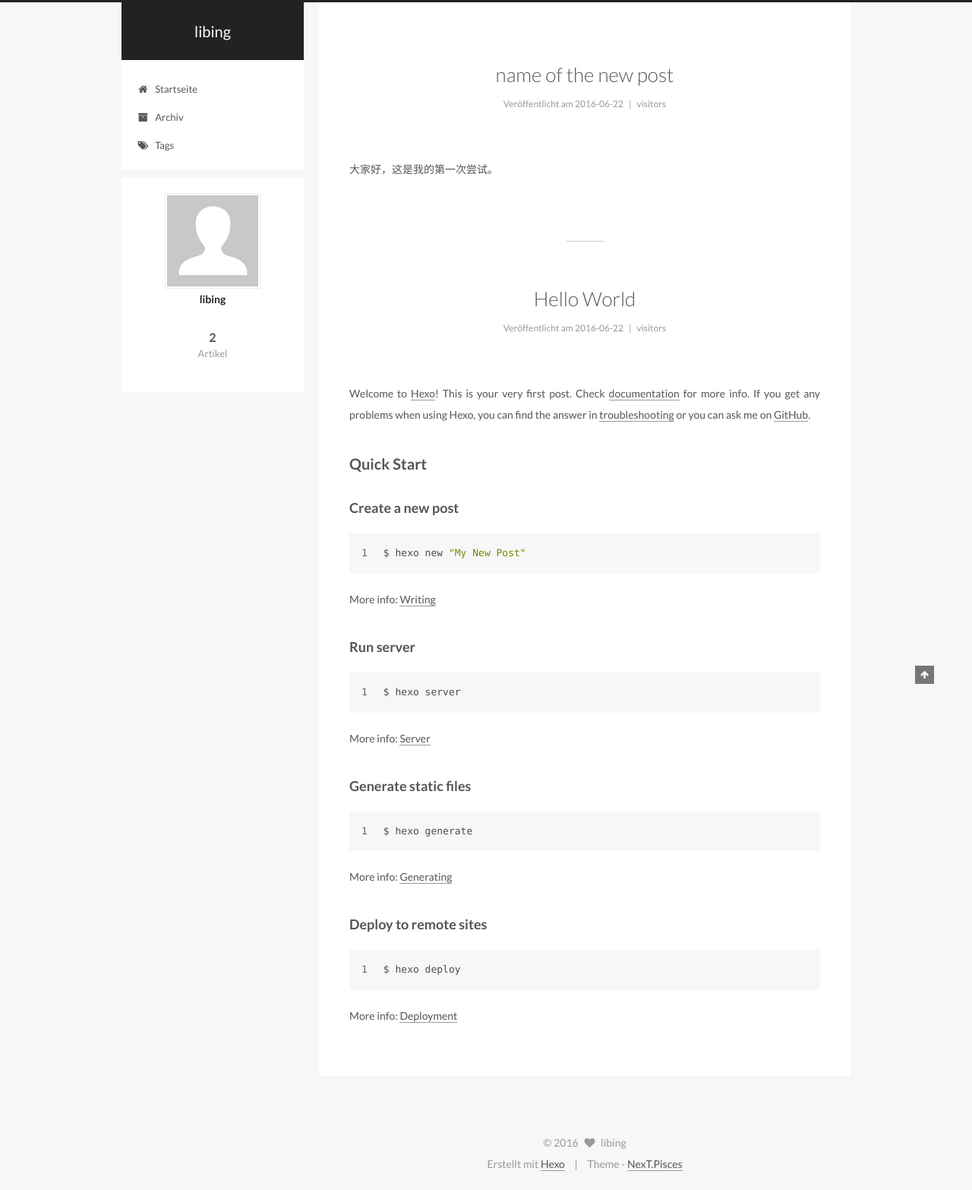
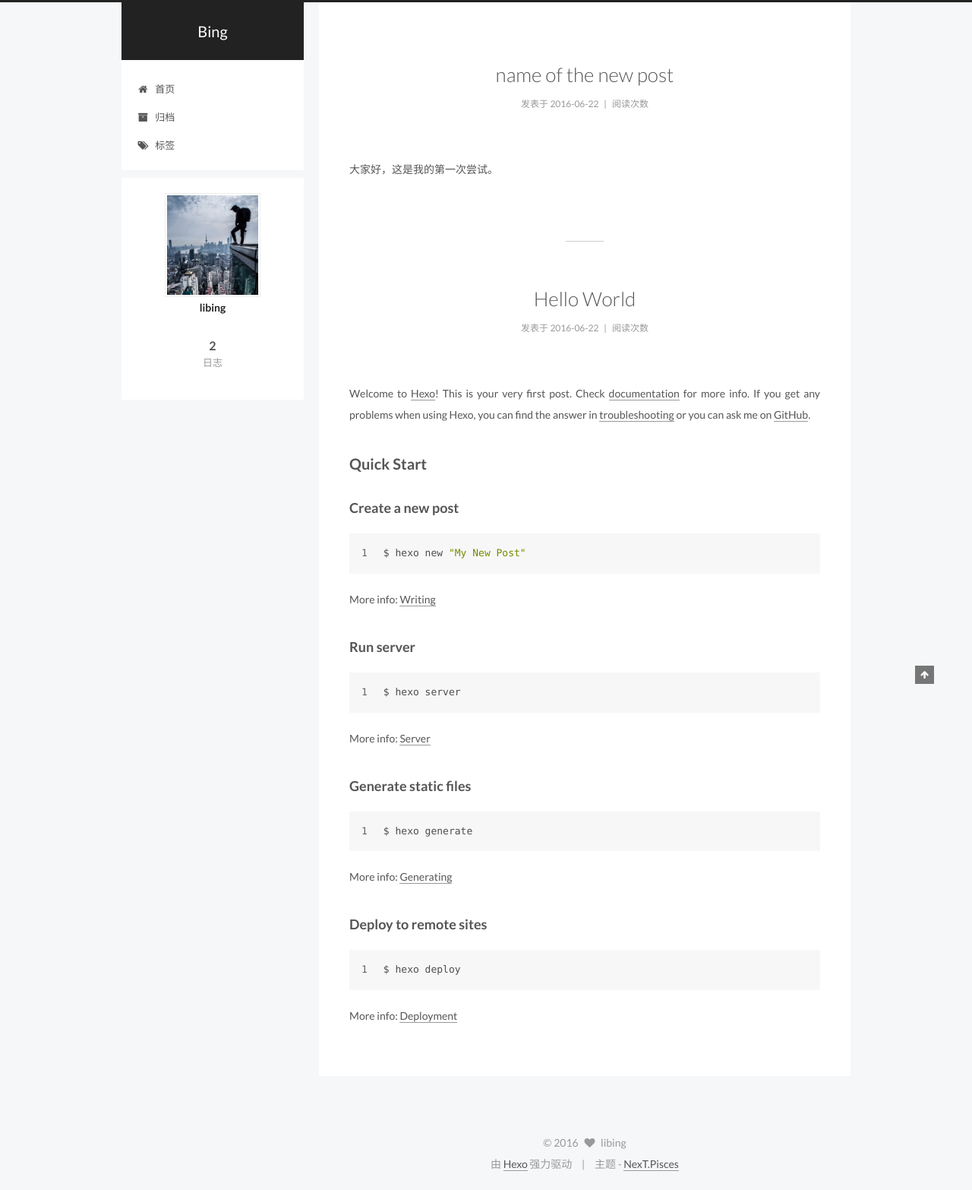
Before and after one commit to libing199208/libing199208.github.io, a plain HTML site: page index.html in a window 1280 px wide. Shown: the whole page at 76% size. Drawn offline with Linux system fonts and the light colour scheme; a script that the page names is missing.

Commit message:
Site updated: 2016-06-22 22:57:00

```diff
--- a/css/main.css
+++ b/css/main.css
@@ -1549,7 +1549,7 @@ pre .javascript .function {
   width: 4px;
   height: 4px;
   border-radius: 50%;
-  background: #59ff00;
+  background: #ffff17;
 }
 .links-of-blogroll {
   font-size: 13px;
--- a/index.html
+++ b/index.html
@@ -86,12 +86,12 @@
 
 <meta name="description">
 <meta property="og:type" content="website">
-<meta property="og:title" content="libing">
+<meta property="og:title" content="Bing">
 <meta property="og:url" content="http://yoursite.com/index.html">
-<meta property="og:site_name" content="libing">
+<meta property="og:site_name" content="Bing">
 <meta property="og:description">
 <meta name="twitter:card" content="summary">
-<meta name="twitter:title" content="libing">
+<meta name="twitter:title" content="Bing">
 <meta name="twitter:description">
 
 
@@ -105,7 +105,7 @@
     motion: true,
     duoshuo: {
       userId: 0,
-      author: 'Author'
+      author: '博主'
     }
   };
 </script>
@@ -115,10 +115,10 @@
 
   <link rel="canonical" href="http://yoursite.com/"/>
 
-  <title> libing </title>
+  <title> Bing </title>
 </head>
 
-<body itemscope itemtype="http://schema.org/WebPage" lang="">
+<body itemscope itemtype="http://schema.org/WebPage" lang="zh-Hans">
 
 
 
@@ -148,7 +148,7 @@
   <div class="custom-logo-site-title">
     <a href="/"  class="brand" rel="start">
       <span class="logo-line-before"><i></i></span>
-      <span class="site-title">libing</span>
+      <span class="site-title">Bing</span>
       <span class="logo-line-after"><i></i></span>
     </a>
   </div>
@@ -175,7 +175,7 @@
 
               <i class="menu-item-icon fa fa-fw fa-home"></i> <br />
 
-            Startseite
+            首页
           </a>
         </li>
 
@@ -185,7 +185,7 @@
 
               <i class="menu-item-icon fa fa-fw fa-archive"></i> <br />
 
-            Archiv
+            归档
           </a>
         </li>
 
@@ -195,7 +195,7 @@
 
               <i class="menu-item-icon fa fa-fw fa-tags"></i> <br />
 
-            Tags
+            标签
           </a>
         </li>
 
@@ -251,7 +251,7 @@
             <span class="post-meta-item-icon">
               <i class="fa fa-calendar-o"></i>
             </span>
-            <span class="post-meta-item-text">Veröffentlicht am</span>
+            <span class="post-meta-item-text">发表于</span>
             <time itemprop="dateCreated" datetime="2016-06-22T19:30:06+08:00" content="2016-06-22">
               2016-06-22
             </time>
@@ -272,7 +272,7 @@
                <span class="post-meta-item-icon">
                  <i class="fa fa-eye"></i>
                </span>
-               <span class="post-meta-item-text">visitors </span>
+               <span class="post-meta-item-text">阅读次数 </span>
                <span class="leancloud-visitors-count"></span>
               </span>
 
@@ -354,7 +354,7 @@
             <span class="post-meta-item-icon">
               <i class="fa fa-calendar-o"></i>
             </span>
-            <span class="post-meta-item-text">Veröffentlicht am</span>
+            <span class="post-meta-item-text">发表于</span>
             <time itemprop="dateCreated" datetime="2016-06-22T18:07:43+08:00" content="2016-06-22">
               2016-06-22
             </time>
@@ -375,7 +375,7 @@
                <span class="post-meta-item-icon">
                  <i class="fa fa-eye"></i>
                </span>
-               <span class="post-meta-item-text">visitors </span>
+               <span class="post-meta-item-text">阅读次数 </span>
                <span class="leancloud-visitors-count"></span>
               </span>
 
@@ -464,7 +464,7 @@
       <section class="site-overview sidebar-panel  sidebar-panel-active ">
         <div class="site-author motion-element" itemprop="author" itemscope itemtype="http://schema.org/Person">
           <img class="site-author-image" itemprop="image"
-               src="/images/avatar.gif"
+               src="/images/avatar.png"
                alt="libing" />
           <p class="site-author-name" itemprop="name">libing</p>
           <p class="site-description motion-element" itemprop="description"></p>
@@ -473,7 +473,7 @@
           <div class="site-state-item site-state-posts">
             <a href="/archives">
               <span class="site-state-item-count">2</span>
-              <span class="site-state-item-name">Artikel</span>
+              <span class="site-state-item-name">日志</span>
             </a>
           </div>
 
@@ -520,11 +520,11 @@
 </div>
 
 <div class="powered-by">
-  Erstellt mit  <a class="theme-link" href="http://hexo.io">Hexo</a>
+  由 <a class="theme-link" href="http://hexo.io">Hexo</a> 强力驱动
 </div>
 
 <div class="theme-info">
-  Theme -
+  主题 -
   <a class="theme-link" href="https://github.com/iissnan/hexo-theme-next">
     NexT.Pisces
   </a>
```
Also changed, not shown: 2016/06/22/hello-world/index.html (+16 -16 lines), 2016/06/22/name-of-the-new-post/index.html (+17 -17 lines), archives/2016/06/index.html (+15 -15 lines), archives/2016/index.html (+15 -15 lines), archives/index.html (+15 -15 lines).
